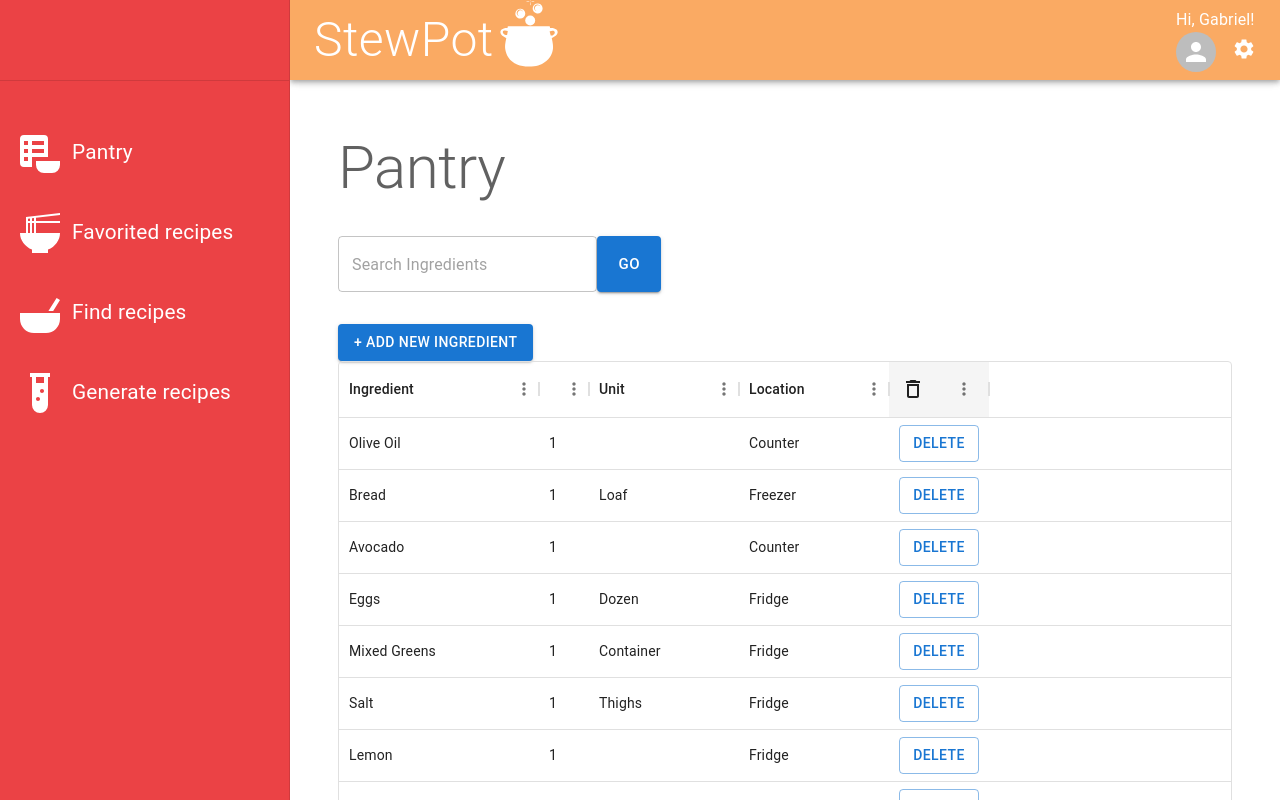
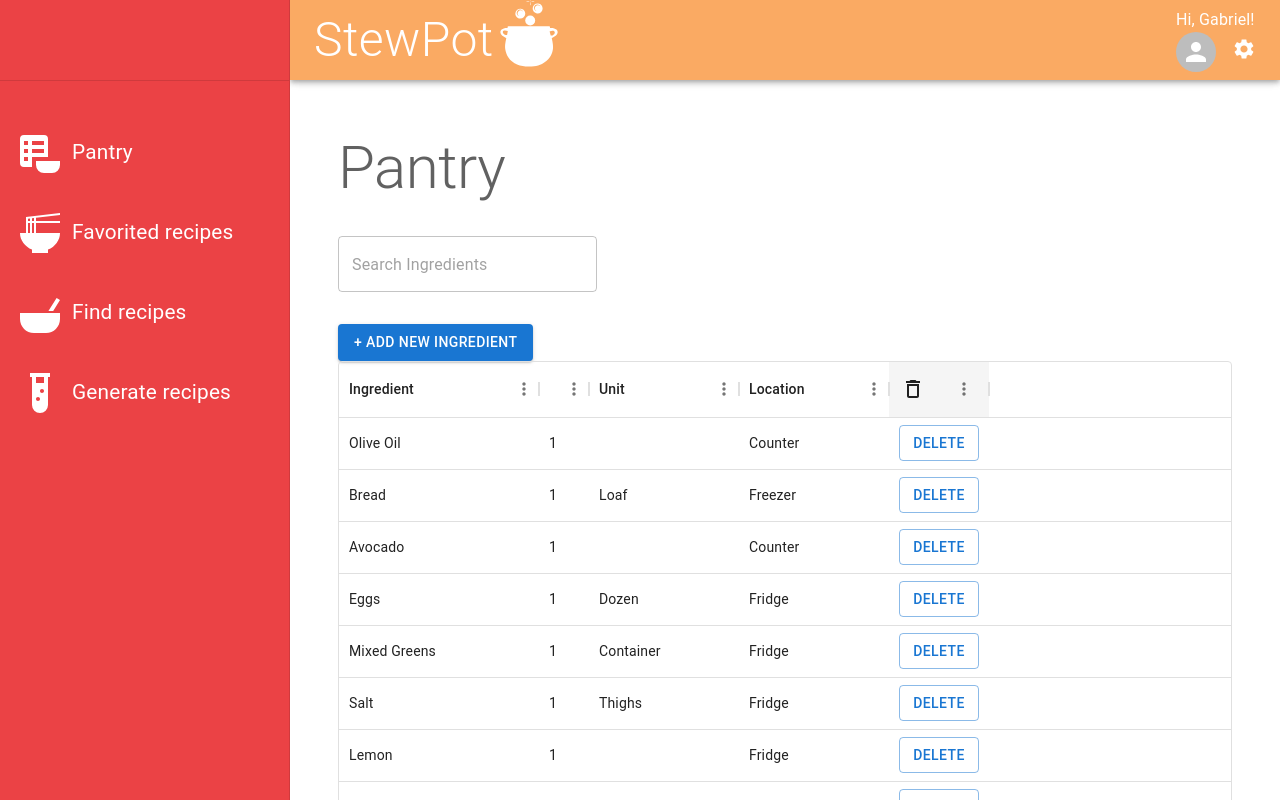
Before and after one commit to wizardbusiness/stewpot, a React (Vite) app: page /pantry in a window 1280 px wide. Shown: the top 800 px of the page. Built offline with nearby package versions, Linux system fonts and the light colour scheme.

Commit message:
simplified search bar, removed search button, reverted to realtime search while typing.

```diff
--- a/src/components/PantrySearchBar.tsx
+++ b/src/components/PantrySearchBar.tsx
@@ -1,5 +1,5 @@
-import { useState, SyntheticEvent, Dispatch, SetStateAction } from 'react';
-import { Box, TextField, Button,  } from '@mui/material';
+import React, { SyntheticEvent, Dispatch, SetStateAction } from 'react';
+import { Box, TextField, } from '@mui/material';
 import { GridRowsProp } from '@mui/x-data-grid';
 
 interface PantrySearchBarProps {
@@ -10,22 +10,16 @@ interface PantrySearchBarProps {
 
 const PantrySearchBar = ({placeholderText, ingredients, setResults} : PantrySearchBarProps) => {
 
-  const [ searchedStr, setSearchedStr ] = useState<string> ('');
-  const trackerUserInput = (e: SyntheticEvent): void => {
+  // only searches by title right now, would like to be able to search by other properties.
+  const handleSearchByProperty = (e: SyntheticEvent): void => {
     e.preventDefault();
     const target = e.target as HTMLInputElement;
     const searchStr = target.value.toLowerCase().trim();
-    setSearchedStr(searchStr);
-  };
-
-  // only searches by title right now, would like to be able to search by other properties.
-  const handleSearchByProperty = (e: SyntheticEvent): void => {
-    e.preventDefault();
     const searchRes = ingredients.filter((ingredient)  => {
       const property = ingredient.name.toString().toLowerCase();
       const wordsInProperty = ingredient.name.toString().toLowerCase().split(' ');
       const allValidSearchCombs = new Set([...wordsInProperty, property]);
-      const searchedWords = [...allValidSearchCombs].filter((word: string) => word.startsWith(searchedStr));
+      const searchedWords = [...allValidSearchCombs].filter((word: string) => word.startsWith(searchStr));
       return property.includes(searchedWords[0]);
     });
     setResults(searchRes);
@@ -33,18 +27,15 @@ const PantrySearchBar = ({placeholderText, ingredients, setResults} : PantrySear
   };
 
   return (
-    <form onSubmit={handleSearchByProperty}>
       <Box display='flex' alignItems='center' padding='2em 0 2em 0'>
         <TextField
-          onChange={trackerUserInput}
+          onChange={handleSearchByProperty}
           placeholder={placeholderText}
           variant='outlined'
           size='medium'
           sx={{width: '29%'}}
         />
-        <Button type='submit' variant='contained' sx={{padding: '1em'}}size='large'>Go</Button>
       </Box>
-    </form>
   );
 };
 
```
